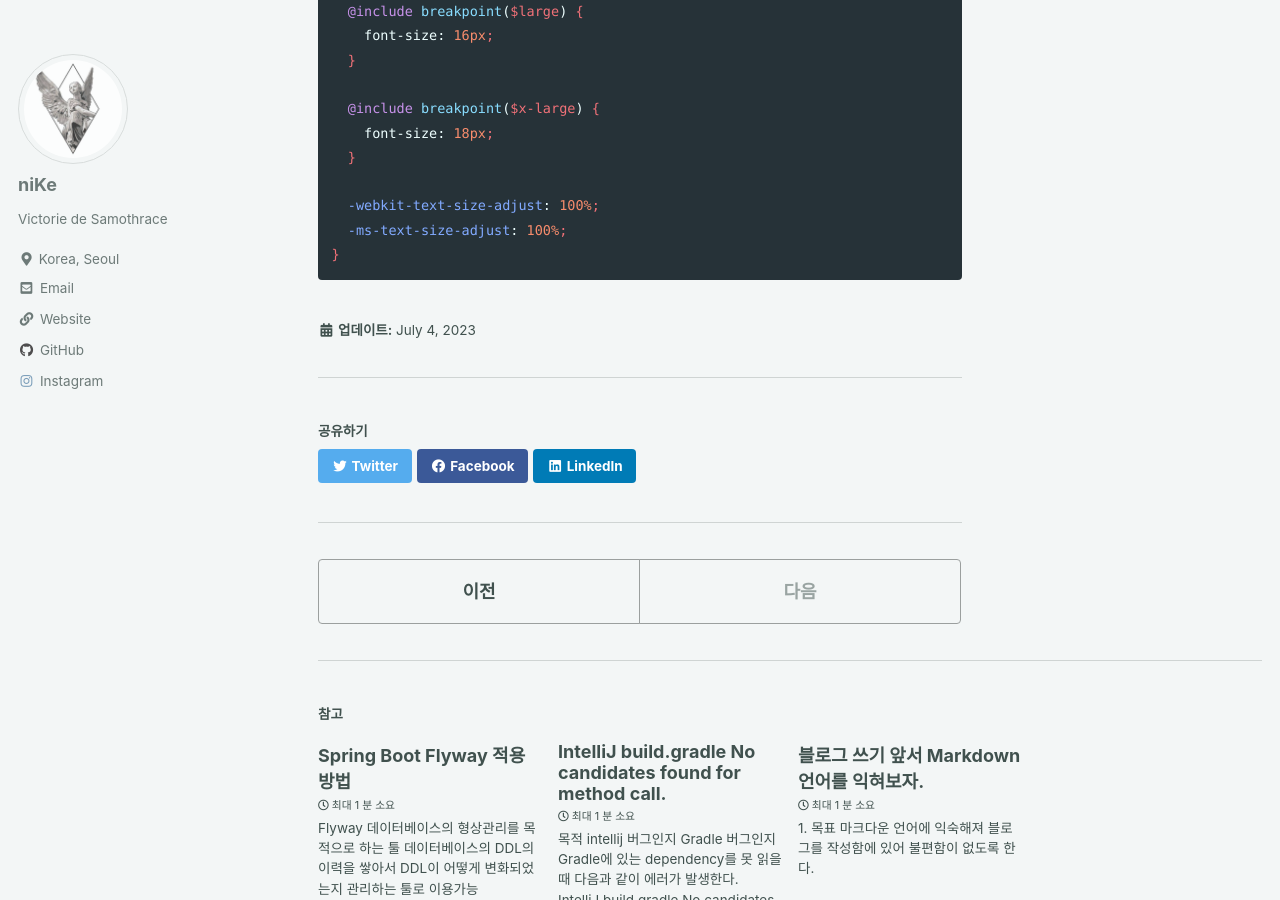
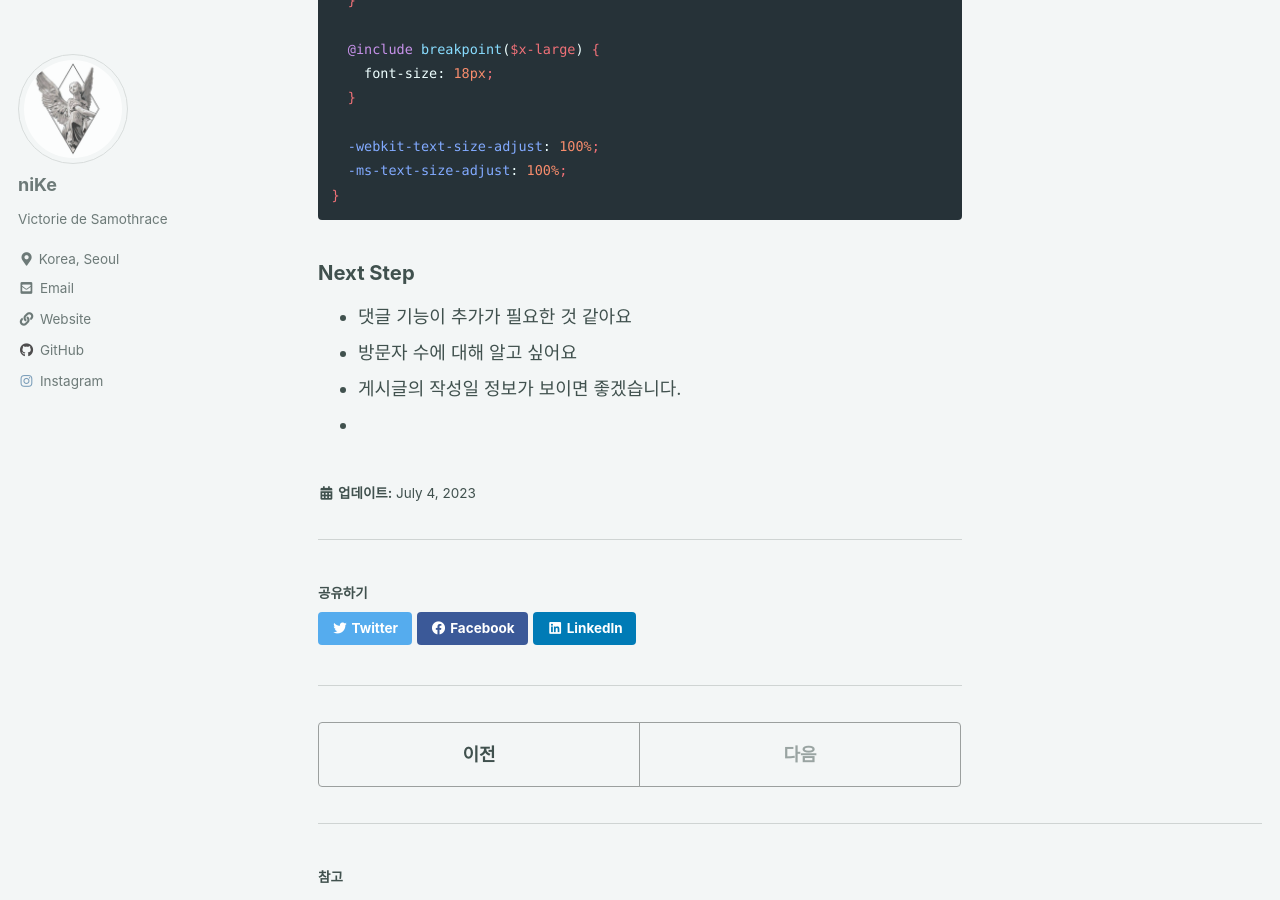
Before and after one commit to KwakTaeMin/KwakTaeMin.github.io, a Jekyll site: the page built from _posts/2023-07-04-Github.io 예쁘게 꾸미기.md, in a window 1280 px wide and 900 px high, scrolled down 2040 px. Built offline with Jekyll 4.4.1, drawn with Linux system fonts in a browser that asks for light colours; cached includes are drawn as plain includes.

Commit message:
theme font size commit

```diff
--- a/_posts/2023-07-04-Github.io 예쁘게 꾸미기.md
+++ b/_posts/2023-07-04-Github.io 예쁘게 꾸미기.md
@@ -9,7 +9,7 @@ title : "Github.io 예쁘게 꾸며보자"
 - 거무잡잡하고 이상하다
 - 일단 글씨체를 좀 비율이 좀 이상하다.
 
-## 네이게이션 추가하기
+### 네이게이션 추가하기
 ~~~yaml
 main:
   - title: "개발 일기"
@@ -25,7 +25,7 @@ main:
     url: https://mmistakes.github.io/minimal-mistakes/about/
 ~~~
 
-## site author 설정
+### site author 설정
 - 블로그 사이트 소개
 - 블로그 소개가 너무 되어있지 않으니 사진도 추가하고 설명도 추가해보자
 - 개발자들은 트위터도 많이 하는 것 같은데 이제 트위터 계정도 만들고 시도해봐야겠다.'
@@ -58,7 +58,7 @@ author:
       url: "https://www.instagram.com/tminging/"
 ~~~
 
-## 폰트 사이즈 수정하기
+### 폰트 사이즈 수정하기
 
 - /_sass/minimal-mistaks/\_reset.scss 파일 에서 폰트 사이즈를 줄여봅니다.
 
@@ -85,3 +85,10 @@ html {
   -ms-text-size-adjust: 100%;
 }
 ~~~
+
+### Next Step
+
+- 댓글 기능이 추가가 필요한 것 같아요
+- 방문자 수에 대해 알고 싶어요
+- 게시글의 작성일 정보가 보이면 좋겠습니다.
+-
```
